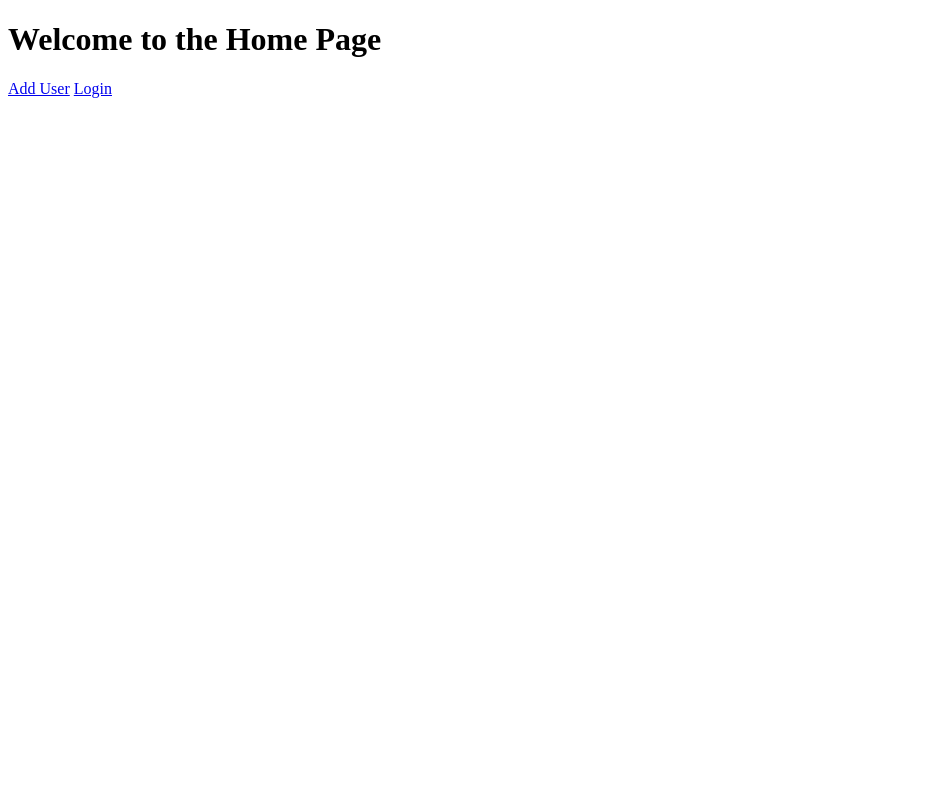
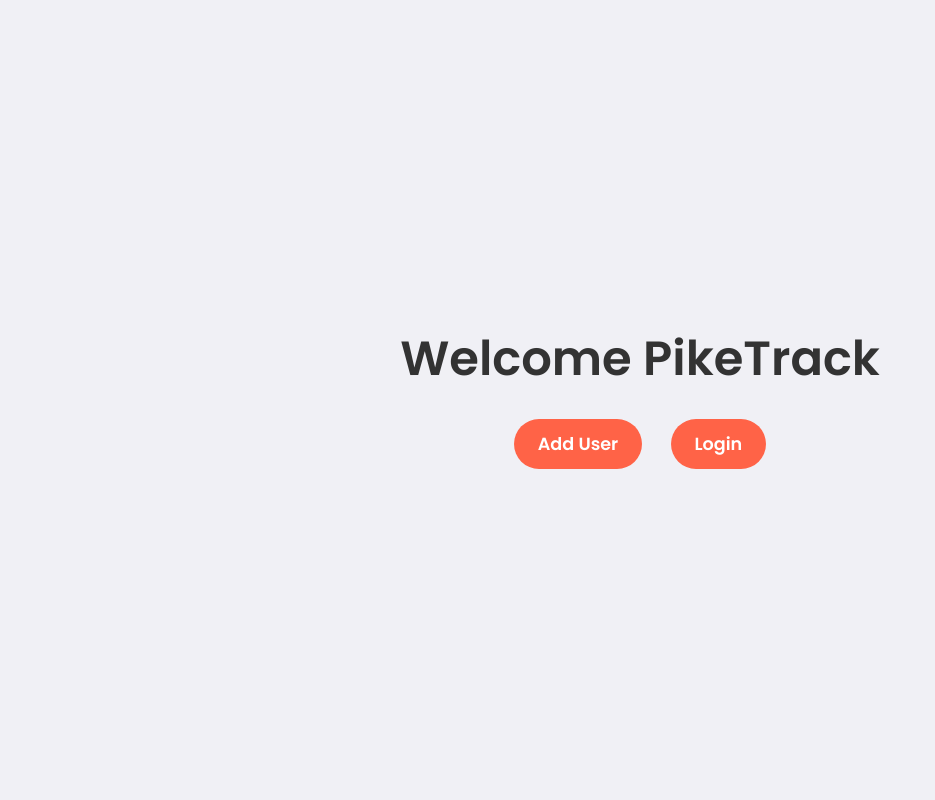
Before and after one commit to skinnywalt/PikeTrack, a Flask app: page / in a window 1280 px wide. Shown: the whole page, without its empty margins (0-935 px from the left). Run offline with Flask 3, Linux system fonts and the light colour scheme.

Commit message:
Index.html modified

```diff
--- a/PikeTrack/templates/index.html
+++ b/PikeTrack/templates/index.html
@@ -1,4 +1,4 @@
-<!DOCTYPE html>
+<!-- <!DOCTYPE html>
 <html lang="en">
 <head>
     <meta charset="UTF-8">
@@ -11,4 +11,71 @@
     <a href="/add_user">Add User</a>
     <a href="/login">Login</a>
 </body>
+</html> -->
+
+<!DOCTYPE html>
+<html lang="en">
+<head>
+    <meta charset="UTF-8">
+    <meta http-equiv="X-UA-Compatible" content="IE=edge">
+    <meta name="viewport" content="width=device-width, initial-scale=1.0">
+    <title>Home</title>
+
+    <!-- Link to Google Fonts -->
+    <link href="https://fonts.googleapis.com/css2?family=Poppins:wght@300;400;600&display=swap" rel="stylesheet">
+
+    <!-- Link to CSS -->
+    <style>
+        * {
+            margin: 0;
+            padding: 0;
+            box-sizing: border-box;
+        }
+
+        body {
+            font-family: 'Poppins', sans-serif;
+            display: flex;
+            justify-content: center;
+            align-items: center;
+            height: 100vh;
+            background-color: #f0f0f5;
+            color: #333;
+            text-align: center;
+        }
+
+        h1 {
+            font-size: 3rem;
+            margin-bottom: 1rem;
+            color: #333;
+        }
+
+        a {
+            display: inline-block;
+            margin: 0.5rem;
+            padding: 0.75rem 1.5rem;
+            font-size: 1.1rem;
+            font-weight: 600;
+            text-decoration: none;
+            background-color: #ff6347;
+            color: #fff;
+            border-radius: 25px;
+            transition: background-color 0.3s ease;
+        }
+
+        a:hover {
+            background-color: #ff4500;
+        }
+
+        a:first-of-type {
+            margin-right: 1rem;
+        }
+    </style>
+</head>
+<body>
+    <div>
+        <h1>Welcome PikeTrack</h1>
+        <a href="/add_user">Add User</a>
+        <a href="/login">Login</a>
+    </div>
+</body>
 </html>
```
